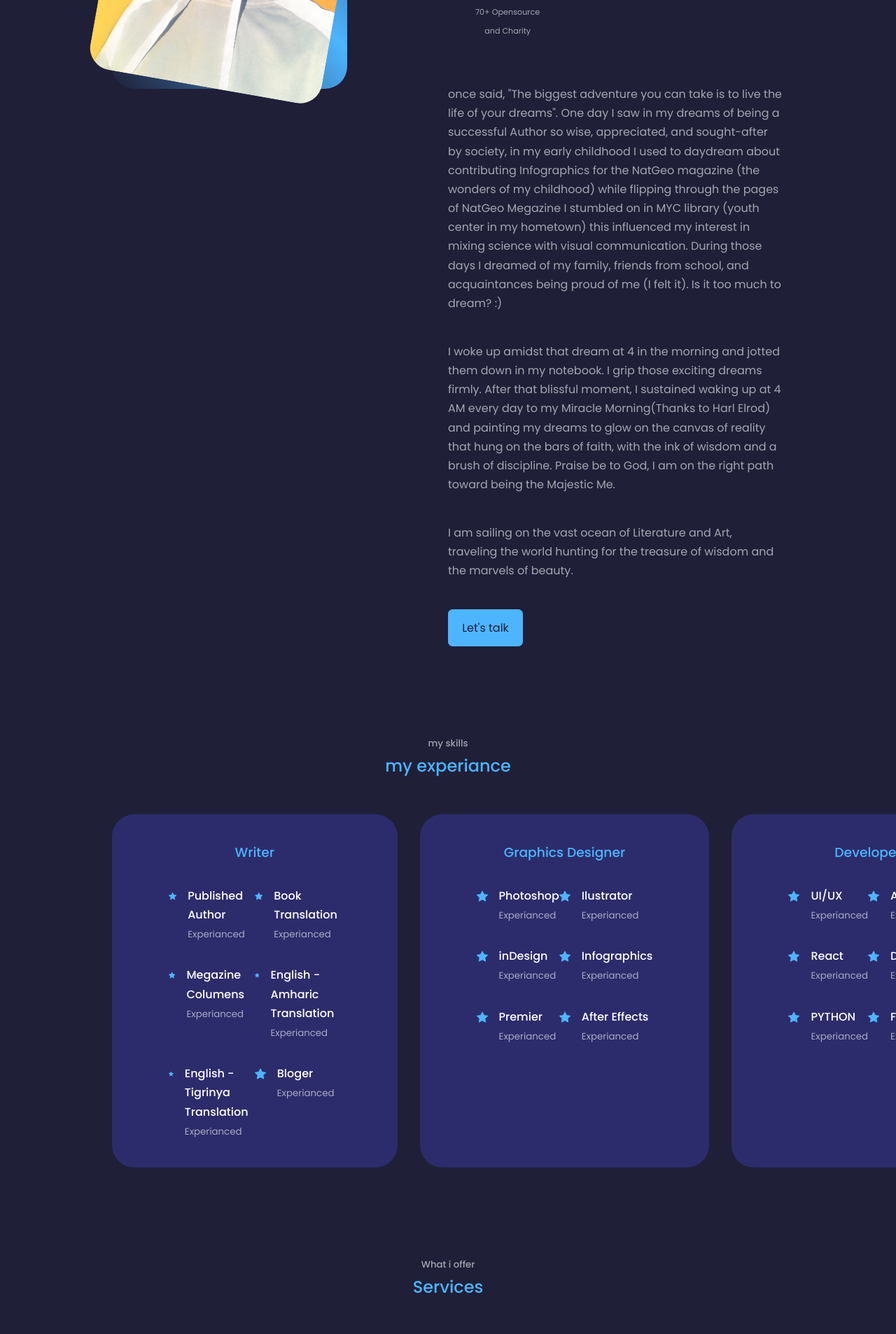
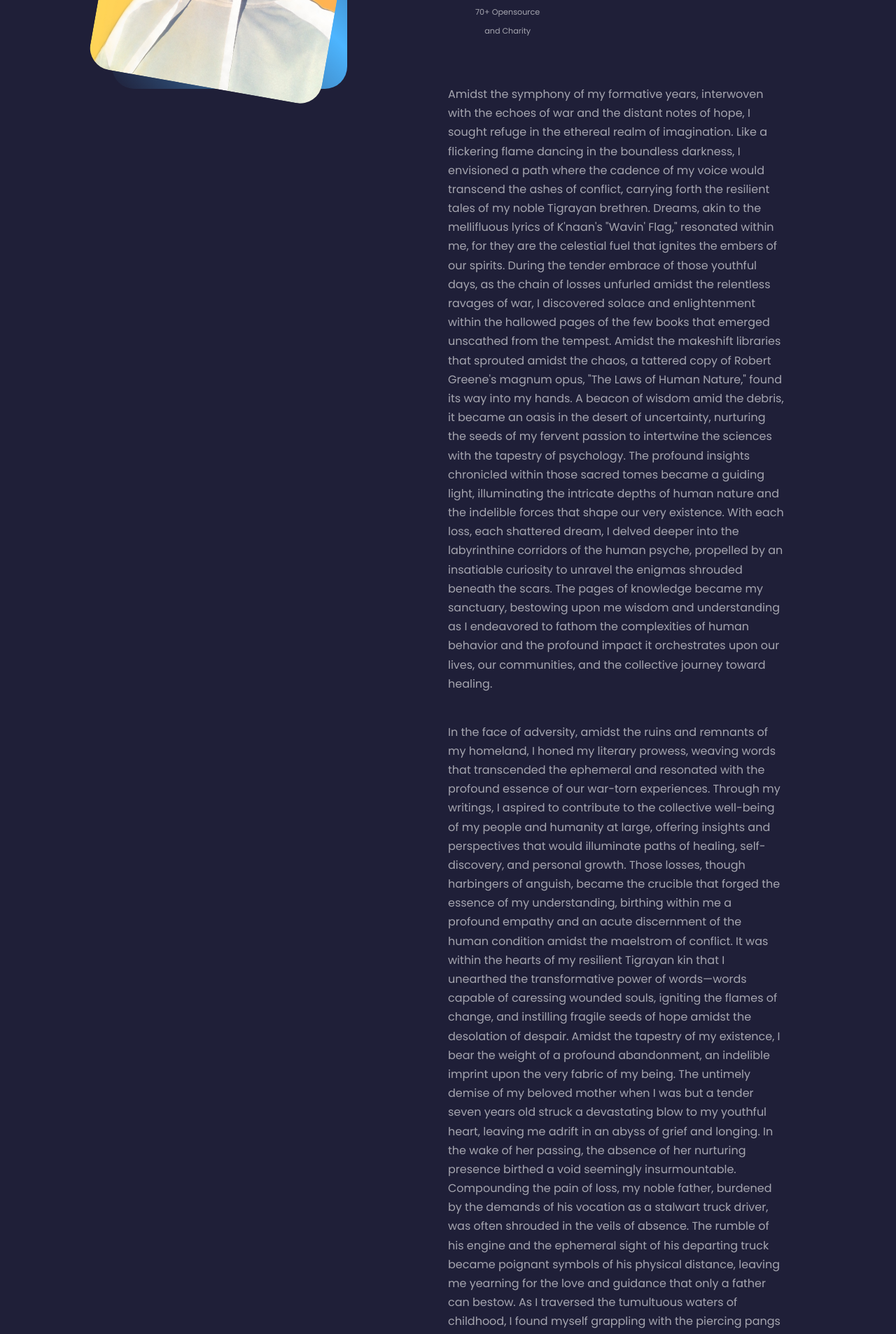
Before and after one commit to jossygitmaster/my-react-portfolio, a React (Create React App) app: page / in a window 1280 px wide. Shown: the part 1360-3267 px from the top of the page at 70% size. Built offline with nearby package versions, Linux system fonts and the light colour scheme.

Commit message:
Update About.jsx

```diff
--- a/src/components/about/About.jsx
+++ b/src/components/about/About.jsx
@@ -45,18 +45,81 @@ return (
 </article>
 </div>
 <p>
- once said, "The biggest adventure you can take is to live the life of your dreams".
-One day I saw in my dreams of being a successful Author so wise, appreciated, and sought-after
- by society, in my early childhood I used to daydream about contributing Infographics for the NatGeo magazine
-  (the wonders of my childhood) while flipping through the pages of NatGeo Megazine I stumbled on in MYC library
-   (youth center in my hometown) this influenced my interest in mixing science with visual communication. During those days I dreamed of my family, friends from school, and acquaintances
-    being proud of me (I felt it). Is it too much to dream? :)
-    <p></p>
-I woke up amidst that dream at 4 in the morning and jotted them down in my notebook.
-I grip those exciting dreams firmly. After that blissful moment, I sustained waking
-up at 4 AM every day to my Miracle Morning(Thanks to Harl Elrod) and painting my dreams
- to glow on the canvas of reality that hung on the bars of faith, with the ink of wisdom
-  and a brush of discipline. Praise be to God, I am on the right path toward being the Majestic Me.
+Amidst the symphony of my formative years, interwoven with the echoes of war and the distant notes of hope, I sought refuge in the ethereal realm of
+imagination. Like a flickering flame dancing in the boundless darkness, I envisioned a path where the cadence of my voice would transcend the ashes
+of conflict, carrying forth the resilient tales of my noble Tigrayan brethren. Dreams, akin to the mellifluous lyrics of K'naan's "Wavin' Flag,"
+resonated within me, for they are the celestial fuel that ignites the embers of our spirits.
+
+During the tender embrace of those youthful days, as the chain of losses unfurled amidst the relentless ravages of war, I discovered solace and
+enlightenment within the hallowed pages of the few books that emerged unscathed from the tempest. Amidst the makeshift libraries that sprouted
+amidst the chaos, a tattered copy of Robert Greene's magnum opus, "The Laws of Human Nature," found its way into my hands. A beacon of wisdom
+amid the debris, it became an oasis in the desert of uncertainty, nurturing the seeds of my fervent passion to intertwine the sciences with the
+tapestry of psychology. The profound insights chronicled within those sacred tomes became a guiding light, illuminating the intricate depths of
+human nature and the indelible forces that shape our very existence.
+
+With each loss, each shattered dream, I delved deeper into the labyrinthine corridors of the human psyche, propelled by an insatiable curiosity to
+unravel the enigmas shrouded beneath the scars. The pages of knowledge became my sanctuary, bestowing upon me wisdom and understanding as I
+endeavored to fathom the complexities of human behavior and the profound impact it orchestrates upon our lives, our communities, and the collective
+journey toward healing.
+</p>
+<p>
+In the face of adversity, amidst the ruins and remnants of my homeland, I honed my literary prowess, weaving words that transcended the ephemeral
+and resonated with the profound essence of our war-torn experiences. Through my writings, I aspired to contribute to the collective well-being of
+my people and humanity at large, offering insights and perspectives that would illuminate paths of healing, self-discovery, and personal growth.
+
+Those losses, though harbingers of anguish, became the crucible that forged the essence of my understanding, birthing within me a profound empathy
+and an acute discernment of the human condition amidst the maelstrom of conflict. It was within the hearts of my resilient Tigrayan kin that I
+unearthed the transformative power of words—words capable of caressing wounded souls, igniting the flames of change, and instilling fragile seeds of
+hope amidst the desolation of despair.
+
+Amidst the tapestry of my existence, I bear the weight of a profound abandonment, an indelible imprint upon the very fabric of my being.
+The untimely demise of my beloved mother when I was but a tender seven years old struck a devastating blow to my youthful heart, leaving
+me adrift in an abyss of grief and longing. In the wake of her passing, the absence of her nurturing presence birthed a void seemingly
+insurmountable.
+
+Compounding the pain of loss, my noble father, burdened by the demands of his vocation as a stalwart truck driver, was often shrouded in the veils
+of absence. The rumble of his engine and the ephemeral sight of his departing truck became poignant symbols of his physical distance, leaving me
+yearning for the love and guidance that only a father can bestow. As I traversed the tumultuous waters of childhood, I found myself grappling with
+the piercing pangs of abandonment and the yearning for connection.
+</p>
+<p>
+In the depths of my solitude, I sought solace within the ethereal realm of imagination and literature. Books became my steadfast companions,
+offering solace and a sense of belonging within their sacred pages. Through the power of storytelling, I discovered a sanctuary where I could
+transcend the harsh realities of my existence and find solace in the lives and adventures of fictional characters. In those fleeting moments,
+I transcended the boundaries of my own circumstances, delving into worlds where the wounds of abandonment found respite, if only momentarily.
+
+Yet, within the recesses of my heart, the ache persisted. The absence of my mother's tender love and the intermittent presence of my noble father
+reverberated throughout the tapestry of my formative years, shaping my understanding of the human experience. Through the prism of my own abandonment
+, I cultivated a profound empathy for those who bore the weight of similar trials and tribulations, nurturing within me an ardent desire to offer
+solace and understanding to those who felt lost and forsaken, reminding them that they are not alone in their pain.
+
+As I embarked upon the labyrinthine path of self-discovery and understanding, the wisdom gleaned from psychological insights intertwined with the
+resilience of my indomitable Tigrayan heritage, converging with the currents of my own experiences of abandonment. Togetherthey formed the bedrock
+upon which I crafted my writings, infusing each word with authenticity and compassion born from personal struggle. Through my stories, I endeavored
+to give voice to the voiceless, to illuminate the path of healing and resilience, and to inspire others to discover the dormant strength within
+themselves.
+
+In the face of my own losses and the echoes of war, I discovered that the power of words transcends the confines of time and space. It possesses the
+profound ability to bridge the chasms of abandonment and despair, connecting us in the tapestry of our shared humanity. Like a flag gently swaying
+in the wind, my voice rises above the ashes of conflict, carrying tales of resilience and hope, serving as a poignant reminder that each individual
+possesses the inner strength required to rise above their own trials.
+
+Through the intricate tapestry of my experiences, I have come to realize that our wounds do not define us; rather, it is how we navigate and
+transcend them that shapes our true essence. The scars we bear are a testament to our resilience and our capacity for growth. They serve as
+reminders of the battles we have fought and the strength we have summoned in the face of adversity.
+</p>
+<p>
+In my writings, I strive to delve into the profound depths of the human psyche, unraveling the intricacies of our emotions and shedding light on the
+transformative power of self-discovery and healing. Through the pages of my stories, I aim to offer solace, inspiration, and a profound sense of
+connection to those who may be grappling with their own wounds, reminding them that they are not alone on their arduous journey.
+
+From the ashes of loss and abandonment, I have emerged with a profound understanding of the indomitable human spirit, an ever-flowing wellspring of
+compassion, and an unwavering belief in the power of resilience. It is my fervent hope that through my words, I can touch the hearts of others,
+igniting a spark of hope within them and inspiring them to embrace their own strength and untapped potential.
+
+Ultimately, my purpose as a writer and storyteller is to weave narratives that transcend the boundaries of time and culture, bridging the chasms of
+understanding and empathy. In doing so, I seek to remind us all of the profound truth that resides within each and every one of us—the indomitable
+spirit that perseveres, the spirit that carries us through the darkest of nights and illuminates the path toward healing and growth.
   <p></p>
 I am sailing on the vast ocean of Literature and Art, traveling the world hunting for the treasure of wisdom and the marvels of beauty.
 </p>
```
